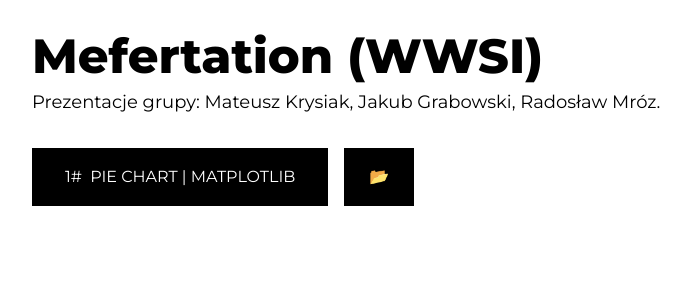
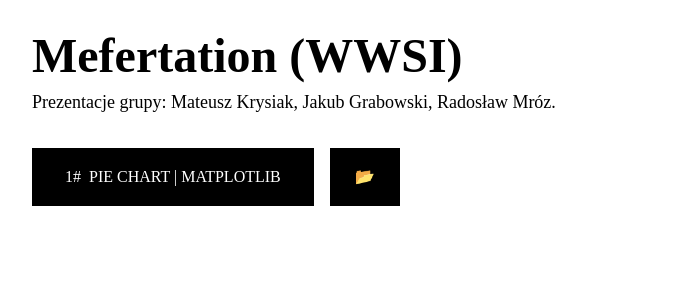
Before and after one commit to Meferek/mefertation, a Next.js app: page / in a window 1280 px wide. Shown: the top 300 px of the page, without its empty margins (0-687 px from the left). Built offline with nearby package versions, Linux system fonts and the light colour scheme.

Commit message:
[UPDATE]

```diff
--- a/src/app/globals.css
+++ b/src/app/globals.css
@@ -15,10 +15,11 @@
     display: none; /* Safari i Chrome */
 }
 
-* {
-    font-family: var(--font-montserrat);
+:root {
+    --r-heading-font: var(--font-montserrat) !important;
+    --r-main-font: var(--font-montserrat) !important;
 }
 
-code {
+code > * {
     font-family: var(--font-jetbrains_mono) !important;
 }
```
